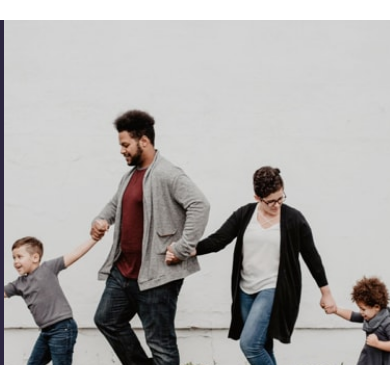
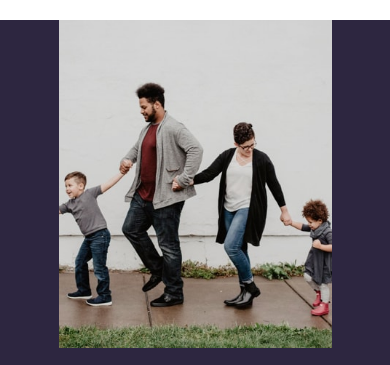
Before and after one commit to chillz-the-first/insure-landing-page-master, a plain HTML site: page index.html in a window 390 px wide. Shown: the part 70-435 px from the top of the page. Drawn offline with Linux system fonts and the light colour scheme.

Commit message:
Update styles.css

```diff
--- a/styles.css
+++ b/styles.css
@@ -386,9 +386,6 @@ footer {
     .intro {
         grid-template-columns: 1fr;
         text-align: center;
-        width: 100vw;
-        position: relative;
-        left: -20%;
     }
     .intro-container .container {
         padding: 0 0 2.5rem 0;
```
